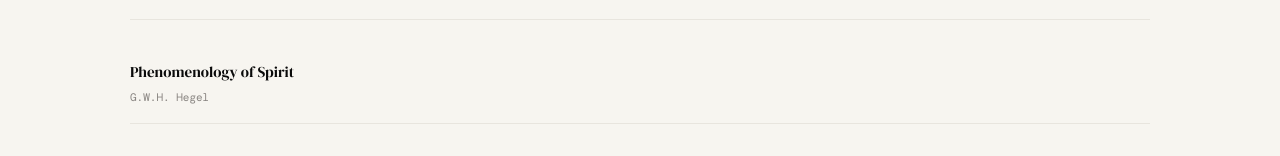
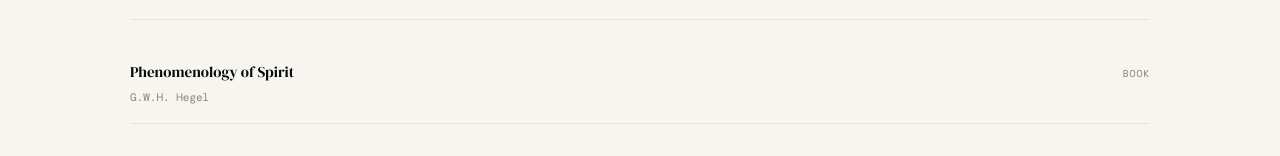
Before and after one commit to KrishChopra04/krish-portfolio, a Next.js app: page / in a window 1280 px wide. Shown: the part 2164-2320 px from the top of the page. Built offline with nearby package versions, Linux system fonts and the light colour scheme; a web font is replaced by a local one.

Commit message:
Update page.tsx

```diff
--- a/app/page.tsx
+++ b/app/page.tsx
@@ -318,7 +318,7 @@ export default function Home() {
         <div style={{ display: 'flex', flexDirection: 'column', gap: '24px'}}>
           {[
             { title: 'The Book of Disquiet', author: 'Fernando Pessoa', type: 'Book' },
-            { title: 'Phenomenology of Spirit', author: 'G.W.H. Hegel', tpye: 'Book' },
+            { title: 'Phenomenology of Spirit', author: 'G.W.H. Hegel', type: 'Book' },
           ].map(({ title, author, type}, i) => (
             <div key={i} style={{
               display: 'grid',
```
